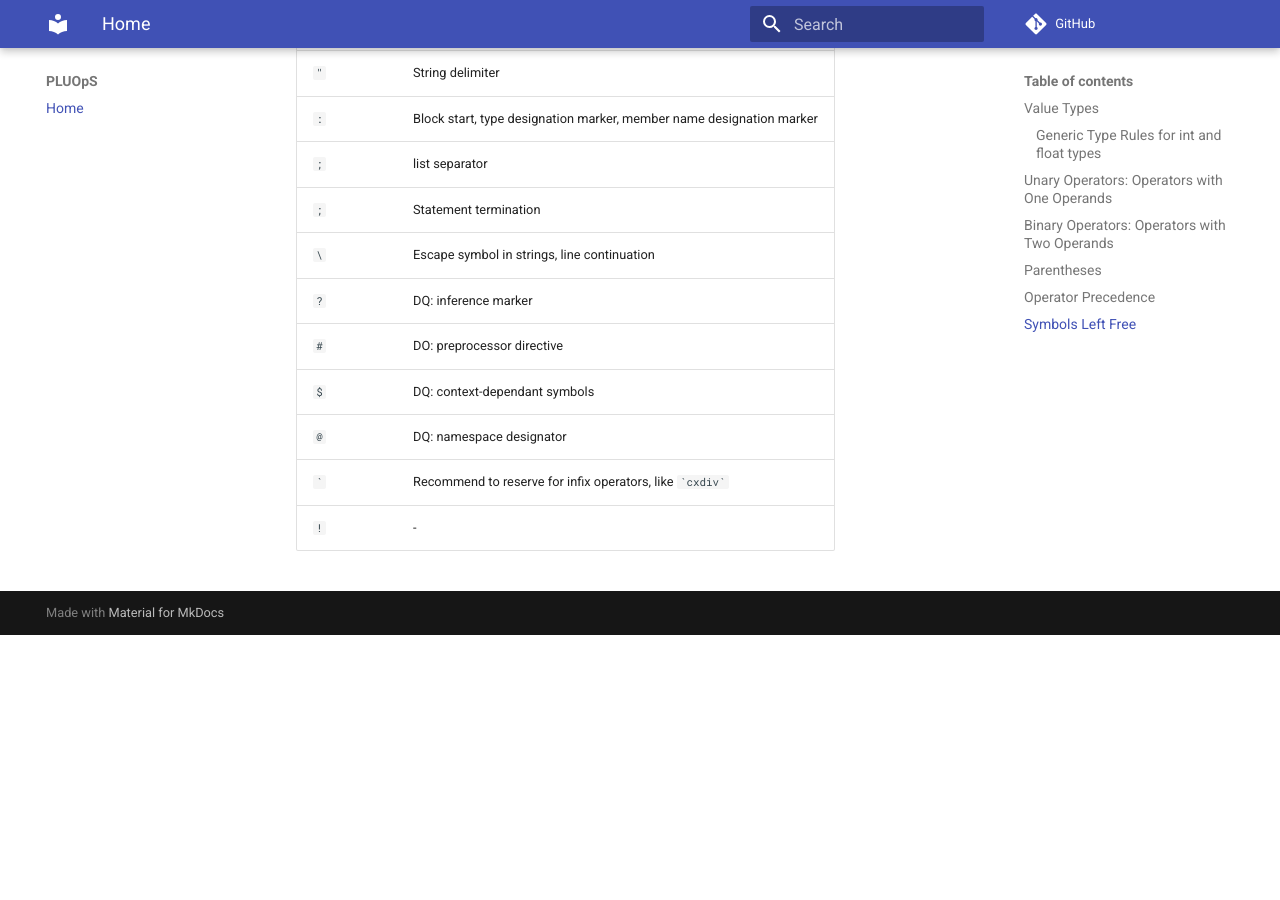
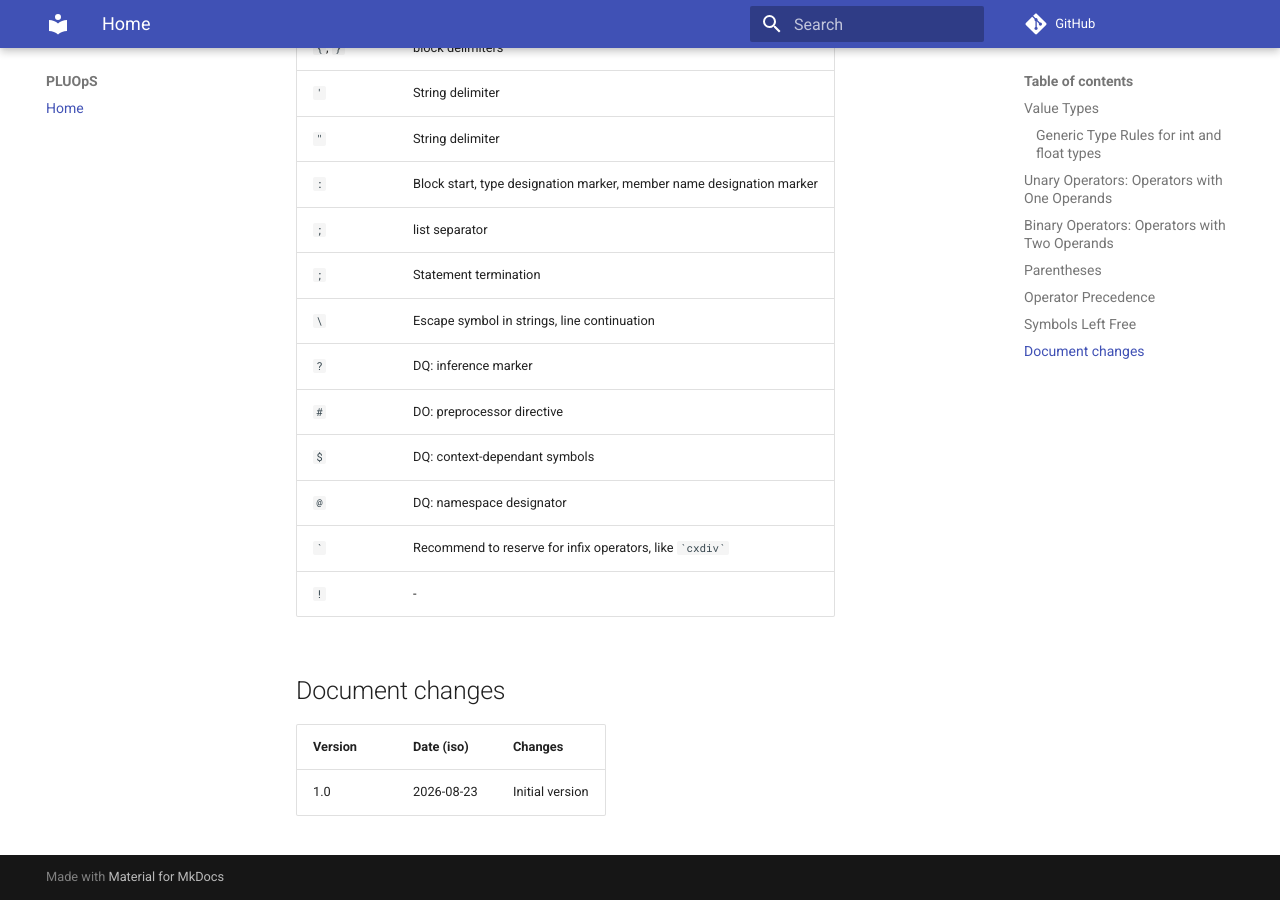
Before and after one commit to nvitya/pluops, an MkDocs documentation site: the page built from docs/index.md, in a window 1280 px wide and 900 px high, scrolled down 5656 px. Built offline with MkDocs 1.6.1 and Material for MkDocs 9.7.7, drawn with Linux system fonts in a browser that asks for light colours; comment, search, counter and statistics services are not loaded; before the commit the page ends 6291 px from its top, so only the background shows below that; some of the changed text lies outside the part shown.

Commit message:
Version descr + or signals were converted to <code>

```diff
--- a/docs/index.md
+++ b/docs/index.md
@@ -1,4 +1,6 @@
 # PLUOpS: Programming Languages Unambiguous Operator Specifiction
+
+Version: 1.0 (2026-08-23)
 
 ## Value Types
 
@@ -111,3 +113,11 @@ Precedence is listed from highest to lowest.
 | `@` | DQ: namespace designator
 | `` ` `` | Recommend to reserve for infix operators, like `` `cxdiv` ``
 | `!` | - |
+
+
+## Document changes
+
+
+| Version | Date (iso) | Changes |
+| --- | --- | --- |
+| 1.0 | 2026-08-23 | Initial version
```
Also changed, not shown: other parts of docs/index.md (+2 -2 lines).
